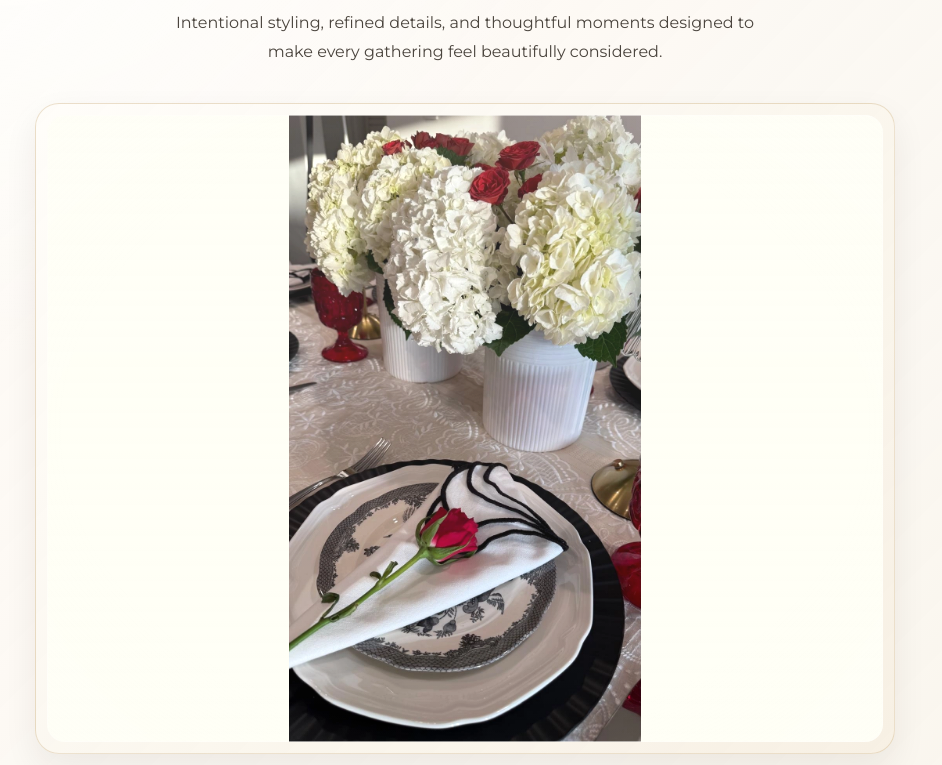
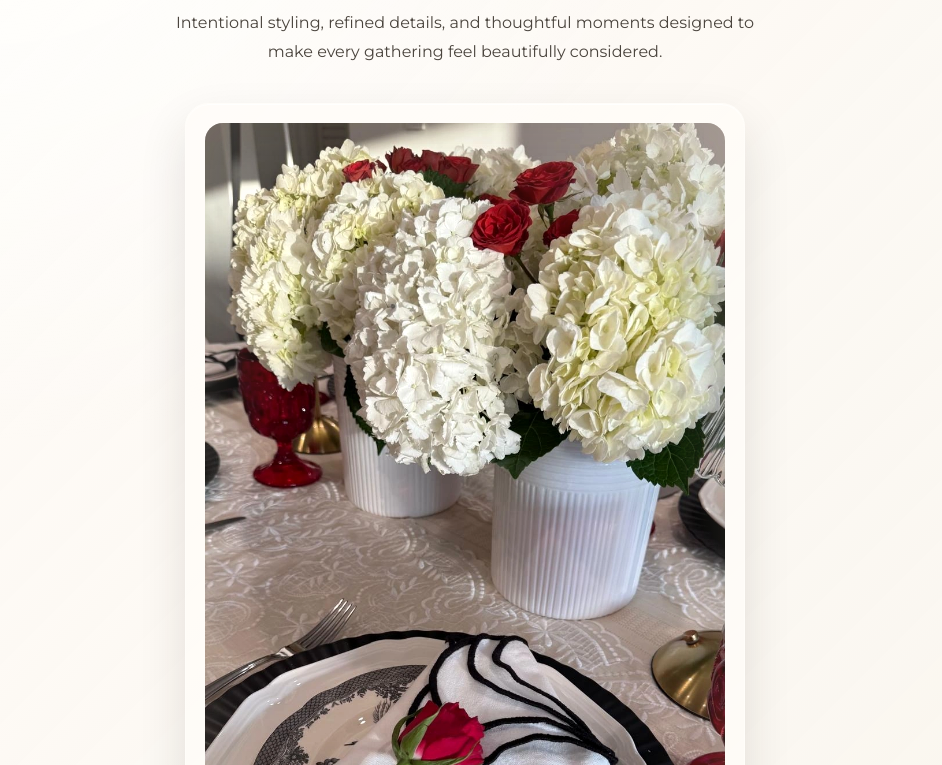
Before and after one commit to DrRobF/maison-lucia-site, a Next.js app: page / in a window 1280 px wide. Shown: the part 1375-2140 px from the top of the page, without its empty margins (175-1117 px from the left). Built offline with nearby package versions, Linux system fonts and the light colour scheme.

Commit message:
Refine approach feature image presentation

```diff
--- a/styles/Home.module.css
+++ b/styles/Home.module.css
@@ -285,44 +285,40 @@
 
 .featureEditorialImageWrap {
   position: relative;
+  width: min(52%, 560px);
   margin: 0 auto clamp(2rem, 4vw, 3rem);
-  padding: clamp(0.45rem, 1vw, 0.7rem);
-  max-width: 860px;
+  padding: clamp(1rem, 1.5vw, 1.5rem);
   overflow: hidden;
-  border: 1px solid rgba(194, 163, 110, 0.3);
+  border: 1px solid rgba(255, 253, 249, 0.92);
   border-radius: 24px;
-  background: linear-gradient(
-    135deg,
-    rgba(255, 253, 249, 0.98),
-    rgba(246, 239, 226, 0.86)
-  );
-  box-shadow: 0 14px 34px rgba(38, 32, 23, 0.07);
+  background: rgba(255, 253, 249, 0.72);
+  box-shadow:
+    0 22px 48px rgba(38, 32, 23, 0.12),
+    0 1px 0 rgba(255, 255, 255, 0.75) inset;
 }
 
 .featureEditorialImageWrap::before {
   content: "";
   position: absolute;
-  inset: clamp(0.45rem, 1vw, 0.7rem);
+  inset: clamp(1rem, 1.5vw, 1.5rem);
   z-index: 1;
   border-radius: 18px;
-  background:
-    radial-gradient(
-      ellipse at center,
-      rgba(255, 255, 255, 0) 68%,
-      rgba(252, 251, 248, 0.16) 100%
-    ),
-    linear-gradient(to bottom, rgba(255, 253, 249, 0.16), rgba(255, 253, 249, 0));
-  box-shadow: inset 0 0 0 1px rgba(255, 253, 249, 0.55);
+  background: radial-gradient(
+    ellipse at center,
+    rgba(255, 253, 249, 0) 58%,
+    rgba(255, 250, 239, 0.12) 78%,
+    rgba(246, 237, 220, 0.28) 100%
+  );
+  box-shadow: inset 0 0 42px rgba(108, 83, 50, 0.08);
   pointer-events: none;
 }
 
 .featureEditorialImage {
   width: 100%;
-  aspect-ratio: 4 / 3;
+  height: auto;
   display: block;
   object-fit: contain;
   object-position: center;
-  background: #fbf6ec;
   border-radius: 18px;
   filter: saturate(0.95) contrast(1.02) brightness(1.03);
 }
@@ -775,6 +771,10 @@
     );
   }
 
+  .featureEditorialImageWrap {
+    width: min(68%, 520px);
+  }
+
   .featureRow {
     grid-template-columns: repeat(2, minmax(0, 1fr));
   }
@@ -816,17 +816,18 @@
   }
 
   .featureEditorialImageWrap {
-    width: 100%;
+    width: min(100%, 430px);
     margin-bottom: 1.8rem;
+    padding: 1rem;
     border-radius: 20px;
   }
 
   .featureEditorialImageWrap::before {
+    inset: 1rem;
     border-radius: 14px;
   }
 
   .featureEditorialImage {
-    aspect-ratio: 4 / 3;
     border-radius: 14px;
   }
 
```
